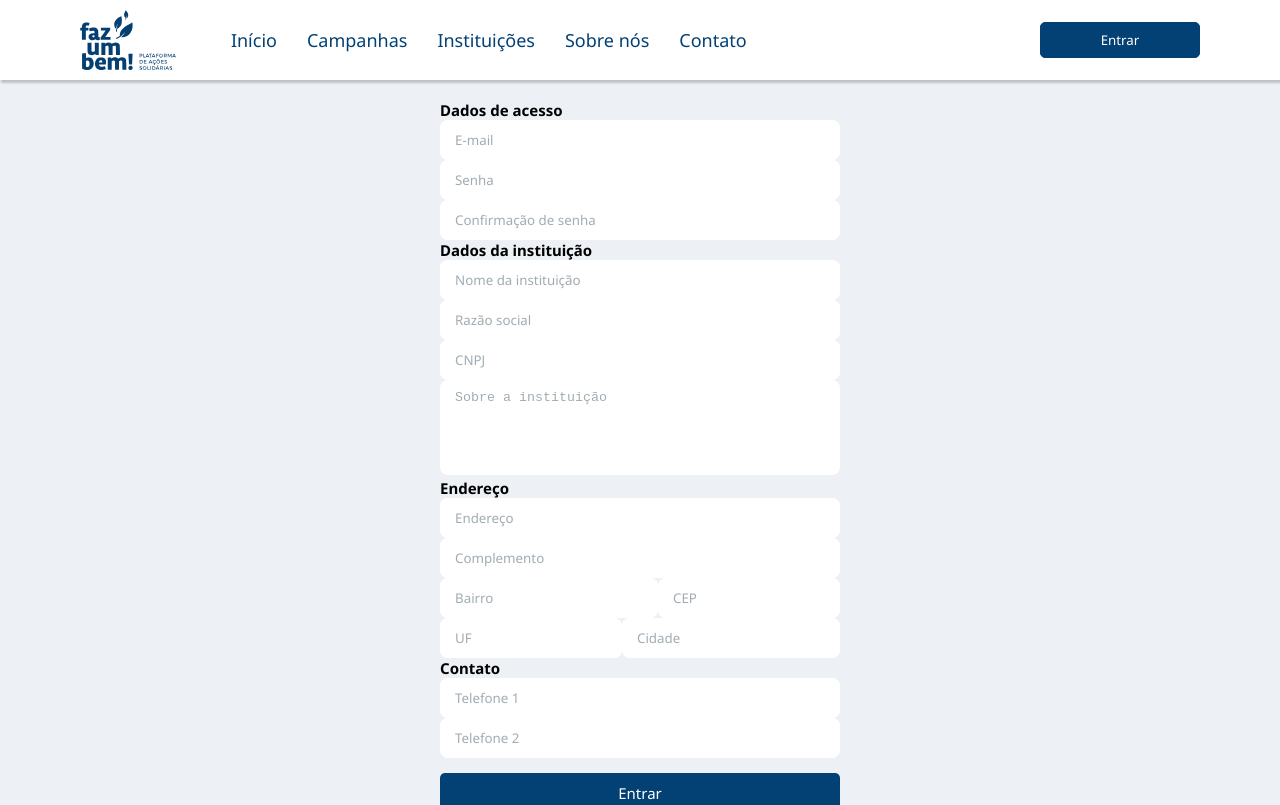
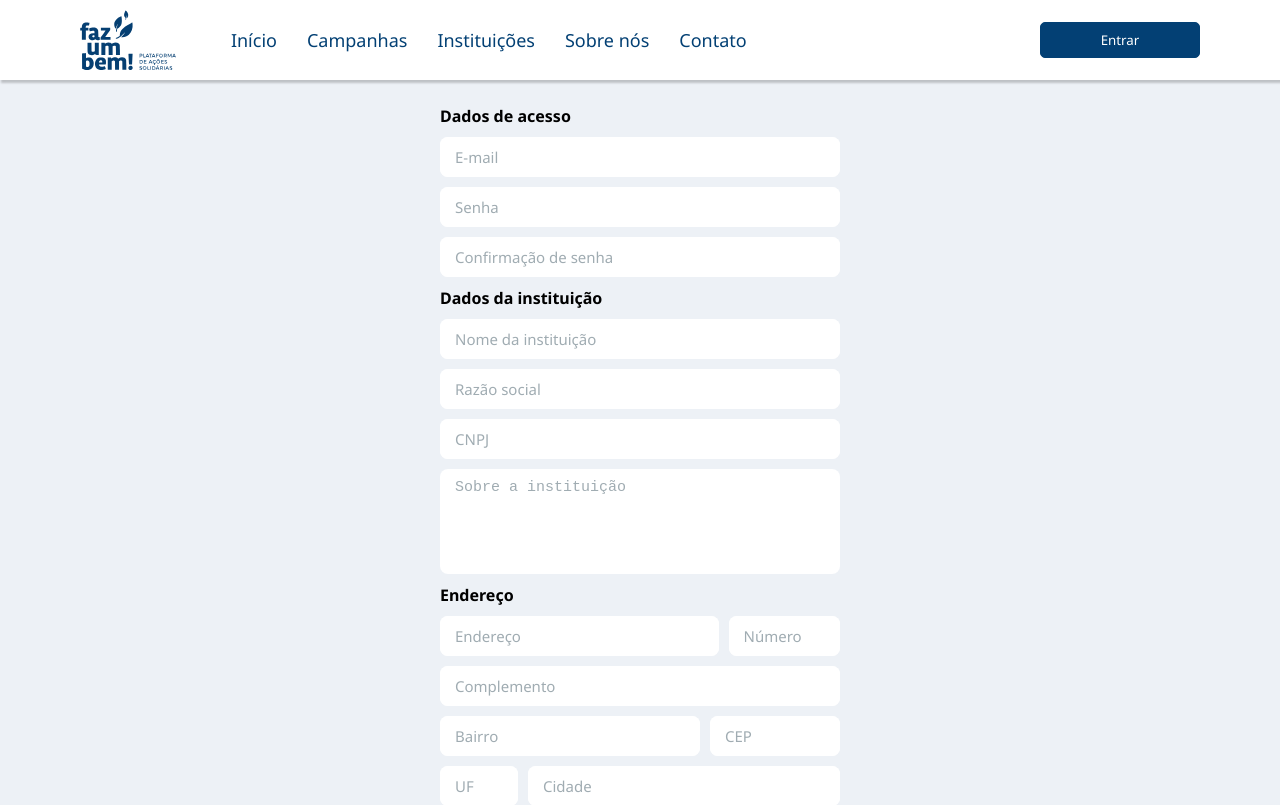
Before and after one commit to Faz-um-bem/frontend, a Next.js app: page /sign/institution/signup in a window 1280 px wide. Shown: the top 805 px of the page. Built offline with nearby package versions, Linux system fonts and the light colour scheme.

Commit message:
Estilização dos inputs

```diff
--- a/src/pages/sign/curator/signup/index.tsx
+++ b/src/pages/sign/curator/signup/index.tsx
@@ -27,10 +27,6 @@ export default function SignupCurator() {
             <h2>Dados do usuário</h2>
             <Input placeholder="Nome completo" type="text" />
 
-            <h2>Contato</h2>
-            <Input placeholder="Telefone 1" type="number" />
-            <Input placeholder="Telefone 2" type="number" />
-
             <SignInButton>Entrar</SignInButton>
           </form>
 
--- a/src/pages/sign/institution/signup/index.tsx
+++ b/src/pages/sign/institution/signup/index.tsx
@@ -3,10 +3,14 @@ import Link from 'next/link';
 
 import { Header } from '../../../../components/Header';
 import { Footer } from '../../../../components/Footer';
-import { Input } from '../../../../components/Input';
-import { Textarea } from '../../../../components/Textarea';
 
-import { Container, Content, SignInButton } from './styles';
+import {
+  Container,
+  Content,
+  SignInButton,
+  InputContent,
+  TextareaContent,
+} from './styles';
 
 export default function SignupInstitution() {
   return (
@@ -21,32 +25,35 @@ export default function SignupInstitution() {
         <Content>
           <form>
             <h2>Dados de acesso</h2>
-            <Input placeholder="E-mail" type="email" />
-            <Input placeholder="Senha" type="password" />
-            <Input placeholder="Confirmação de senha" type="password" />
+            <InputContent placeholder="E-mail" type="email" />
+            <InputContent placeholder="Senha" type="password" />
+            <InputContent placeholder="Confirmação de senha" type="password" />
 
             <h2>Dados da instituição</h2>
-            <Input placeholder="Nome da instituição" type="text" />
-            <Input placeholder="Razão social" type="text" />
-            <Input placeholder="CNPJ" type="number" />
-            <Textarea placeholder="Sobre a instituição" />
+            <InputContent placeholder="Nome da instituição" type="text" />
+            <InputContent placeholder="Razão social" type="text" />
+            <InputContent placeholder="CNPJ" type="number" />
+            <TextareaContent placeholder="Sobre a instituição" />
 
             <h2>Endereço</h2>
-            <Input placeholder="Endereço" type="text" />
-            <Input placeholder="Complemento" type="text" />
+            <div className="address_name">
+              <InputContent placeholder="Endereço" type="text" />
+              <InputContent placeholder="Número" type="number" />
+            </div>
+            <InputContent placeholder="Complemento" type="text" />
             <div className="neighborhood">
-              <Input placeholder="Bairro" type="text" />
-              <Input placeholder="CEP" type="number" />
+              <InputContent placeholder="Bairro" type="text" />
+              <InputContent placeholder="CEP" type="number" />
             </div>
 
             <div className="state">
-              <Input placeholder="UF" type="text" />
-              <Input placeholder="Cidade" type="text" />
+              <InputContent placeholder="UF" type="text" />
+              <InputContent placeholder="Cidade" type="text" />
             </div>
 
             <h2>Contato</h2>
-            <Input placeholder="Telefone 1" type="number" />
-            <Input placeholder="Telefone 2" type="number" />
+            <InputContent placeholder="Telefone 1" type="number" />
+            <InputContent placeholder="Telefone 2" type="number" />
 
             <SignInButton>Entrar</SignInButton>
           </form>
--- a/src/pages/sign/institution/signup/styles.ts
+++ b/src/pages/sign/institution/signup/styles.ts
@@ -1,5 +1,7 @@
 import styled from 'styled-components';
-import { Button }  from '../../../../components/Button';
+import { Button } from '../../../../components/Button';
+import { Input } from '../../../../components/Input';
+import { Textarea } from '../../../../components/Textarea';
 
 export const Container = styled.div`
   display: flex;
@@ -8,27 +10,43 @@ export const Container = styled.div`
 `;
 
 export const Content = styled.div`
-  min-height: calc(100vh - 80px - 6rem);
+  min-height: calc(100vh - 8rem - 6rem - 5rem);
   display: flex;
   flex-direction: column;
 
   align-items: center;
   justify-content: center;
 
-  margin: 2rem 0;
+  margin: 2.5rem 0;
+
+  font-size: 1.5rem;
 
   form {
+    display: grid;
+    grid-gap: 1rem;
     width: 40rem;
 
+    h2 {
+      font-size: 1.6rem;
+    }
+
     div {
+      &.address_name {
+        display: grid;
+        grid-template-columns: 5fr 2fr;
+        grid-gap: inherit;
+      }
+
       &.neighborhood {
         display: grid;
         grid-template-columns: 2fr 1fr;
+        grid-gap: inherit;
       }
 
       &.state {
         display: grid;
-        grid-template-columns: 1fr 3fr;
+        grid-template-columns: 1fr 4fr;
+        grid-gap: inherit;
       }
 
       & + div {
@@ -50,4 +68,15 @@ export const Content = styled.div`
 
 export const SignInButton = styled(Button)`
   margin-top: 1.5rem;
+  font-size: 1.5rem;
+  height: 4rem;
 `;
+
+export const InputContent = styled(Input)`
+  width: 0;
+  font-size: 1.5rem;
+`;
+
+export const TextareaContent = styled(Textarea)`
+  font-size: 1.5rem;
+`;
```
Also changed, not shown: src/pages/sign/curator/signin/styles.ts (+8 -8 lines), src/pages/sign/curator/signup/styles.ts (+11 -2 lines), src/pages/sign/institution/signin/styles.ts (+8 -8 lines).
